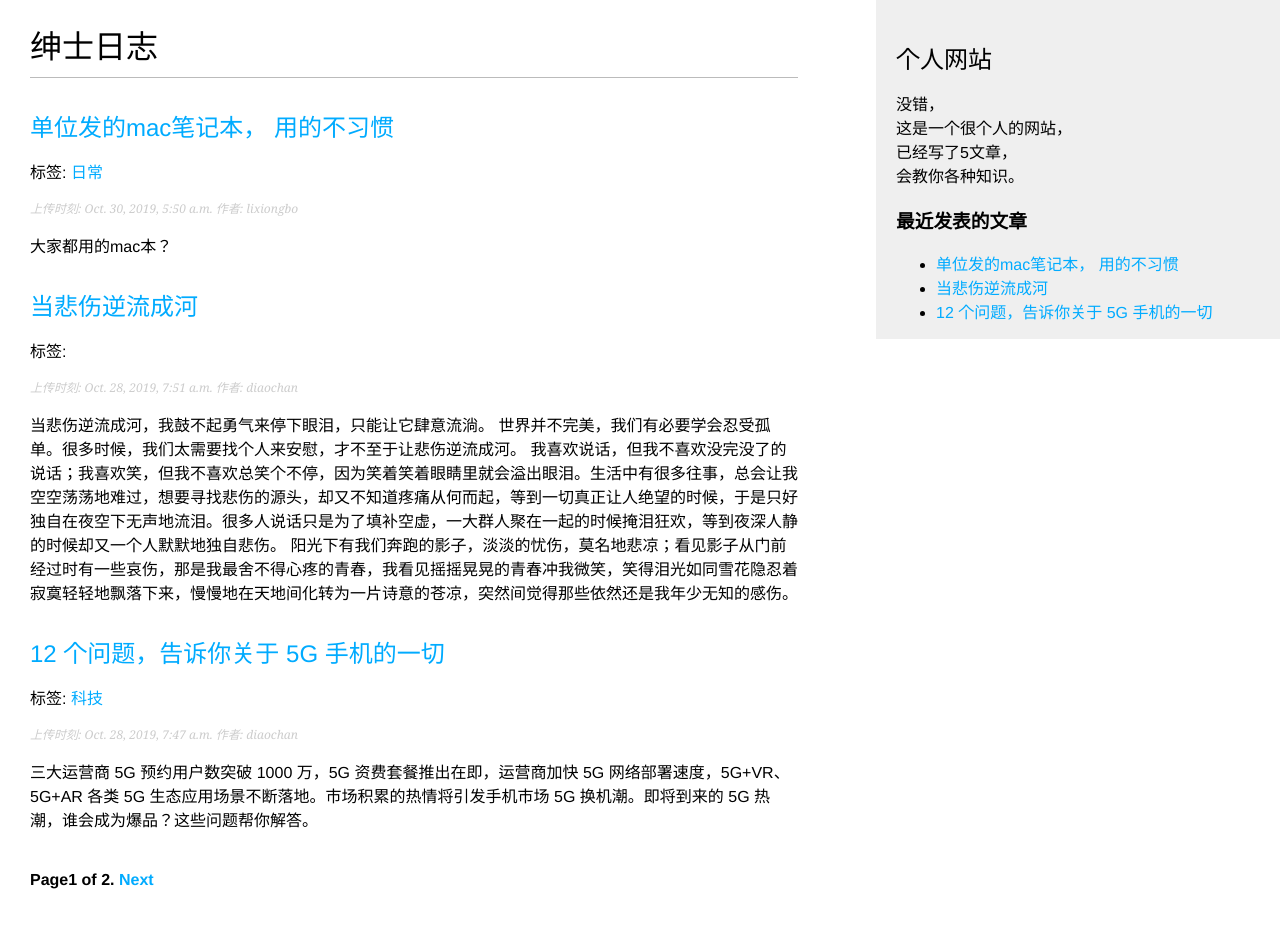
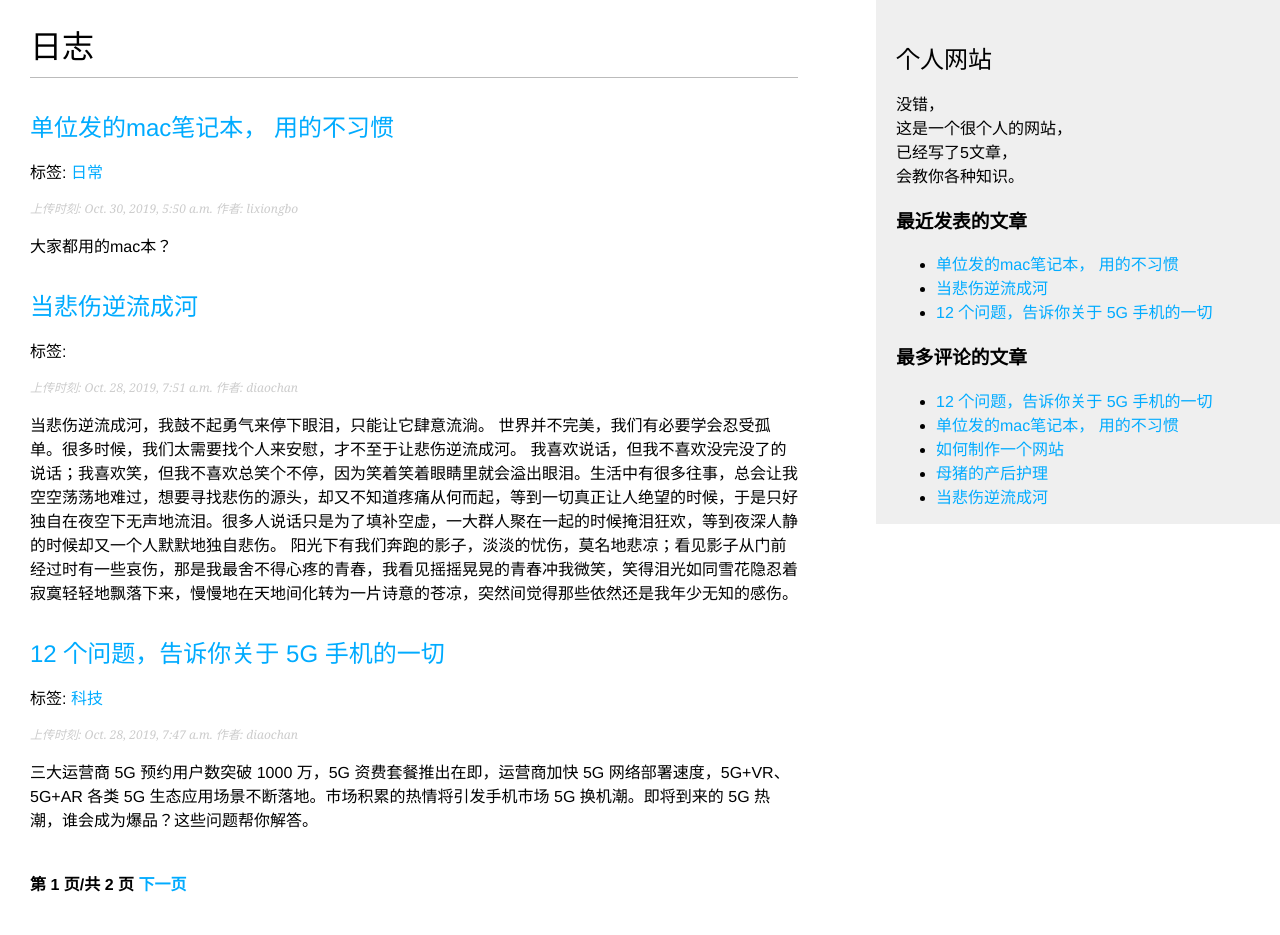
Before and after one commit to englishyj/mysite, a Django app: page /blog/ in a window 1280 px wide. Before the commit the page ends 889 px from the top, so only its background shows below. Run offline with Django 3.2, Linux system fonts and the light colour scheme; data comes from the database, SQL or seed files in the repository; parts of the project's set-up code (start-up, migrations or seed data) failed here and were passed over.

Commit message:
update20191031

```diff
--- a/blog/templates/blog/base.html
+++ b/blog/templates/blog/base.html
@@ -18,6 +18,15 @@
     <p>没错，<br>这是一个很个人的网站，<br>已经写了{% total_posts %}文章，<br>会教你各种知识。</p>
     <h3>最近发表的文章</h3>
     {% show_latest_posts 3 %}
+    <h3>最多评论的文章</h3>
+    {% get_most_commented_posts as most_commented_posts %}
+    <ul>
+        {% for post in most_commented_posts %}
+            <li>
+            <a href="{{post.get_absolute_url}}">{{ post.title }}</a>
+            </li>
+        {% endfor %}
+    </ul>
 </div>
 </body>
 </html>
--- a/blog/templates/blog/post/list.html
+++ b/blog/templates/blog/post/list.html
@@ -3,7 +3,7 @@
 {% block title %}博客{% endblock %}
 
 {% block content %}
-    <h1>绅士日志</h1>
+    <h1>日志</h1>
     {% if tag %}
         <h2>筛选标签:"{{ tag.name }}"</h2>
     {% endif %}
--- a/blog/templates/blog/post/share.html
+++ b/blog/templates/blog/post/share.html
@@ -4,12 +4,12 @@
 
 {% block content %}
     {% if sent %}
-        <h1>E-mail successfully</h1>
+        <h1>E-mail 发送成功!</h1>
         <p>
         "{{ posts.title }}" was successfully sent to {{ form.changed_data.to }}.
         </p>
     {% else %}
-        <h1>Share "{{ posts.title }}" by e-mail</h1>
+        <h1>通过e-mail 分享 "{{ posts.title }}" </h1>
         <form action="." method="post">
                 {% for field in form %}
                 <div>
--- a/blog/templates/pagination.html
+++ b/blog/templates/pagination.html
@@ -1,13 +1,13 @@
 <div class="pagination">
     <span class="step-links">
         {% if page.has_previous %}
-            <a href="?page={{ page.previous_page_number }}">Previous</a>
+            <a href="?page={{ page.previous_page_number }}">上一页</a>
         {% endif %}
     <span class="current">
-        Page{{ page.number }} of {{ page.paginator.num_pages }}.
+        第 {{ page.number }} 页/共 {{ page.paginator.num_pages }} 页
     </span>
         {% if page.has_next %}
-        <a href="?page={{ page.next_page_number }}">Next</a>
+        <a href="?page={{ page.next_page_number }}">下一页</a>
         {% endif %}
     </span>
 </div>
--- a/blog/templatetags/blog_tags.py
+++ b/blog/templatetags/blog_tags.py
@@ -15,6 +15,7 @@ ______ |  |__   ____   ____   ____ |__|__  ___
 @email:datacraft@163.com
 """
 from django import template
+from django.db.models import Count
 
 from blog.models import Post
 
@@ -28,3 +29,7 @@ def total_posts():
 def show_latest_posts(count=5):
     lastest_posts=Post.published.order_by('-publish')[:count]
     return {'latest_posts':lastest_posts}
+
+@register.simple_tag
+def get_most_commented_posts(count=5):
+    return Post.published.annotate(total_comments=Count('comments')).order_by('-total_comments')[:count]
```
